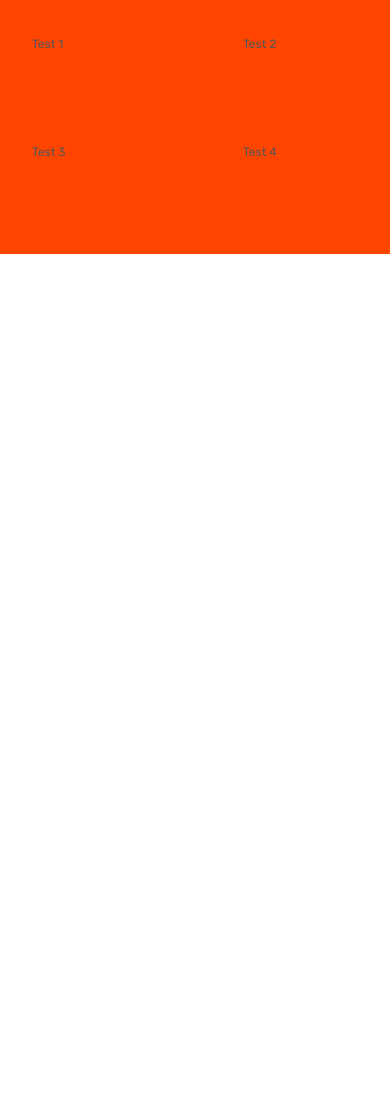
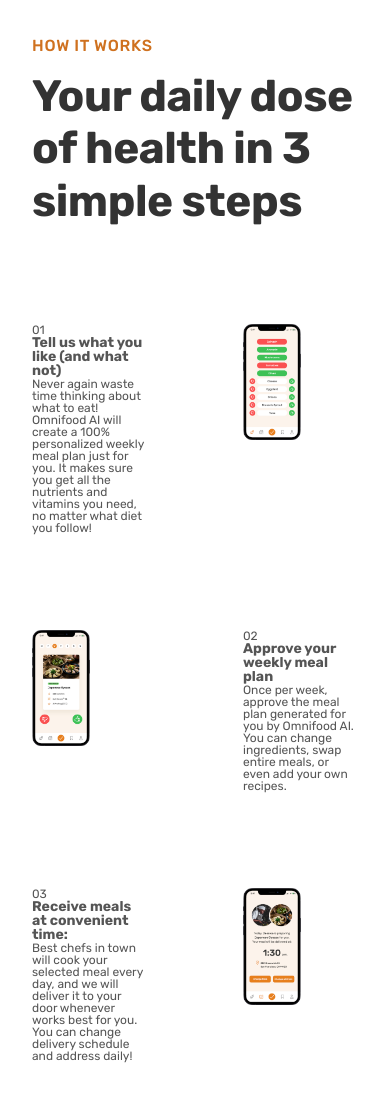
Before and after one commit to chez199030/Omnifood-Project, a plain HTML site: page index.html in a window 390 px wide. Shown: the part 1122-2222 px from the top of the page. Before the commit the page ends 1376 px from the top, so only its background shows below. Drawn offline with Linux system fonts and the light colour scheme.

Commit message:
building how-it-works part 1

```diff
--- a/css/style.css
+++ b/css/style.css
@@ -13,7 +13,12 @@
 - Line height:
     Default: 1
     Small:   1.05
+    Medium: 1.2
     Paragraph default: 1.6
+
+- Letter spacing
+    -0.5px
+    0.75px
 
 --- 02 COLORS
 
@@ -79,13 +84,32 @@
   grid-template-columns: repeat(3, 1fr);
 }
 
+.heading-primary,
+.heading-secondary {
+  font-weight: 700;
+  color: #333;
+  letter-spacing: -0.5px;
+}
+
 .heading-primary {
   font-size: 5.2rem;
-  font-weight: 700;
   line-height: 1.05;
-  color: #333;
-  letter-spacing: -0.5px;
   margin-bottom: 3.2rem;
+}
+
+.heading-secondary {
+  font-size: 4.4rem;
+  line-height: 1.2;
+  margin-bottom: 9.6rem;
+}
+.subheading {
+  display: block;
+  font-size: 1.6rem;
+  font-weight: 500;
+  color: #cf711f;
+  text-transform: uppercase;
+  margin-bottom: 1.6rem;
+  letter-spacing: 0.75px;
 }
 
 .btn:link,
@@ -253,5 +277,8 @@
 
 .section-how {
   padding: 9.6rem 0;
-  background-color: orangered;
 }
+
+.step-img {
+  width: 50%;
+}
--- a/index.html
+++ b/index.html
@@ -66,11 +66,68 @@
         </div>
       </section>
       <section class="section-how">
+        <div class="container">
+          <span class="subheading">How it works</span>
+          <h2 class="heading-secondary">
+            Your daily dose of health in 3 simple steps
+          </h2>
+        </div>
         <div class="container grid grid--2-cols">
-          <div>Test 1</div>
-          <div>Test 2</div>
-          <div>Test 3</div>
-          <div>Test 4</div>
+          <!-- STEP 01 -->
+          <div class="step-text-box">
+            <p class="step-number">01</p>
+
+            <h3 class="heading-tertiary">
+              Tell us what you like (and what not)
+            </h3>
+            <p class="step-description">
+              Never again waste time thinking about what to eat! Omnifood AI
+              will create a 100% personalized weekly meal plan just for you. It
+              makes sure you get all the nutrients and vitamins you need, no
+              matter what diet you follow!
+            </p>
+          </div>
+          <div class="step-img-box">
+            <img
+              src="img/app/app-screen-1.png"
+              class="step-img"
+              alt="Mobile app preferences selection screen"
+            />
+          </div>
+          <!-- STEP 02 -->
+          <div class="step-img-box">
+            <img
+              src="img/app/app-screen-2.png"
+              class="step-img"
+              alt="Mobile app meal approving plan screen"
+            />
+          </div>
+          <div class="step-text-box">
+            <p class="step-number">02</p>
+            <h3 class="heading-tertiary">Approve your weekly meal plan</h3>
+            <p class="step-description">
+              Once per week, approve the meal plan generated for you by Omnifood
+              AI. You can change ingredients, swap entire meals, or even add
+              your own recipes.
+            </p>
+          </div>
+          <!-- STEP 03 -->
+          <div class="step-text-box">
+            <p class="step-number">03</p>
+            <h3 class="heading-tertiary">Receive meals at convenient time:</h3>
+            <p class="step-description">
+              Best chefs in town will cook your selected meal every day, and we
+              will deliver it to your door whenever works best for you. You can
+              change delivery schedule and address daily!
+            </p>
+          </div>
+          <div class="step-img-box">
+            <img
+              src="img/app/app-screen-3.png"
+              class="step-img"
+              alt="Mobile device delivery screen"
+            />
+          </div>
         </div>
       </section>
     </main>
```
